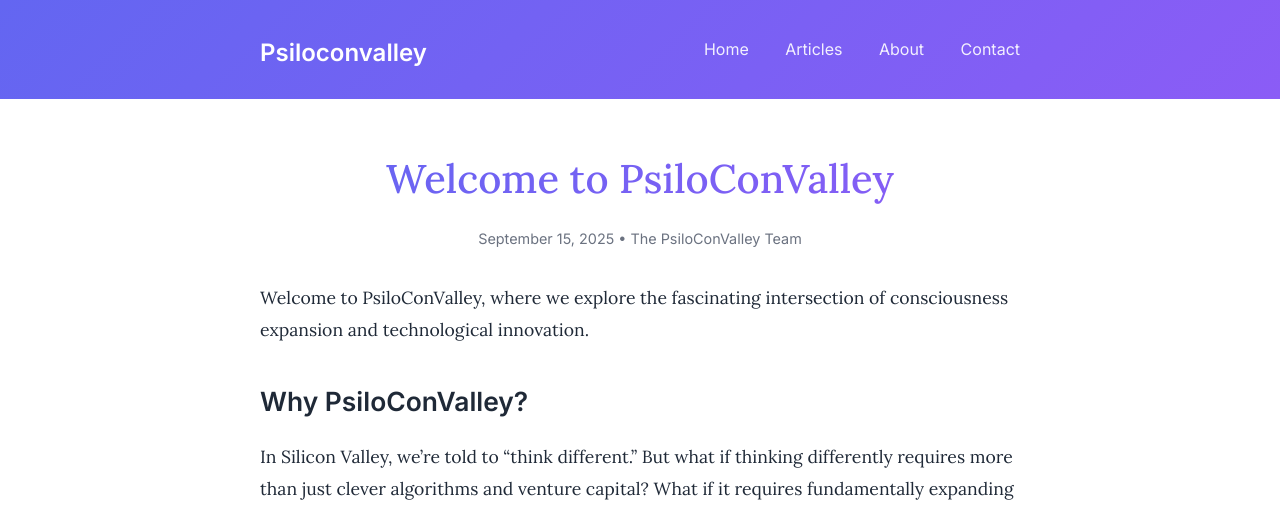
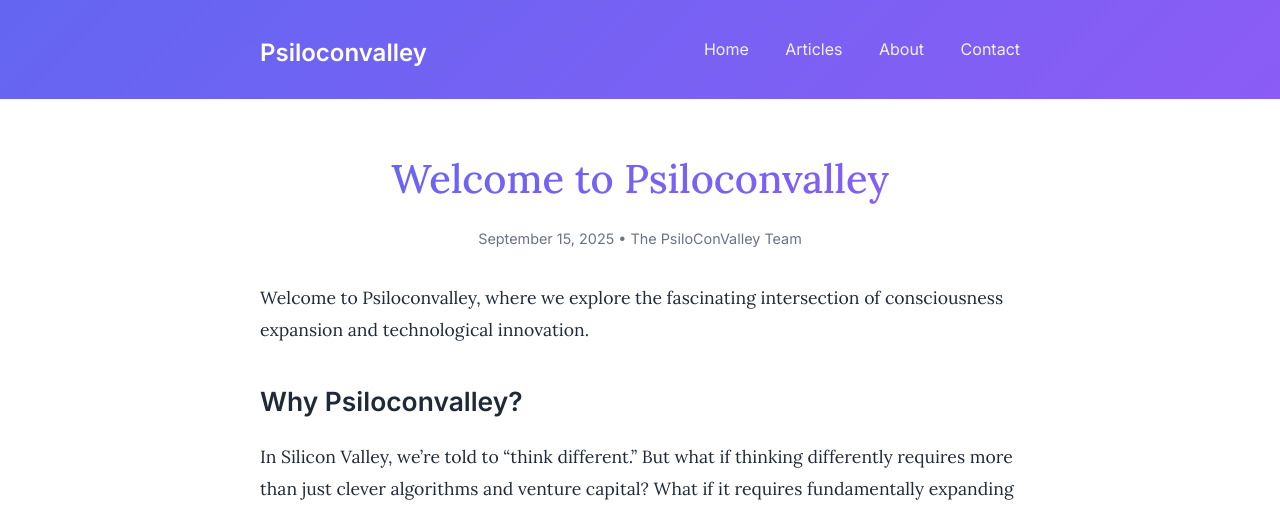
Before and after one commit to psiloconvalley/psiloconvalley.github.io, a Jekyll site: the page built from _posts/2025-09-15-welcome-to-psiloconvalley.md, in a window 1280 px wide. Shown: the top 506 px of the page. Built offline with Jekyll 4.4.1, drawn with Linux system fonts in a browser that asks for light colours.

```diff
--- a/_posts/2025-09-15-welcome-to-psiloconvalley.md
+++ b/_posts/2025-09-15-welcome-to-psiloconvalley.md
@@ -1,14 +1,14 @@
 ---
 layout: post
-title: "Welcome to PsiloConValley"
+title: "Welcome to Psiloconvalley"
 date: 2025-09-15
 author: "The PsiloConValley Team"
 tags: [introduction, consciousness, innovation]
 ---
 
-Welcome to PsiloConValley, where we explore the fascinating intersection of consciousness expansion and technological innovation.
+Welcome to Psiloconvalley, where we explore the fascinating intersection of consciousness expansion and technological innovation.
 
-## Why PsiloConValley?
+## Why Psiloconvalley?
 
 In Silicon Valley, we're told to "think different." But what if thinking differently requires more than just clever algorithms and venture capital? What if it requires fundamentally expanding how we perceive and process reality itself?
 
```
